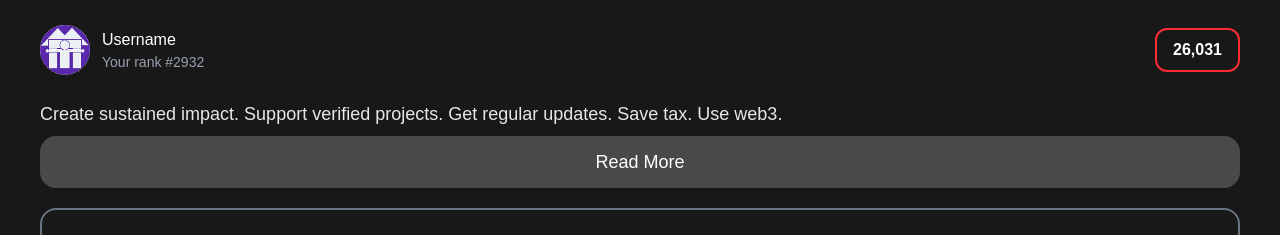
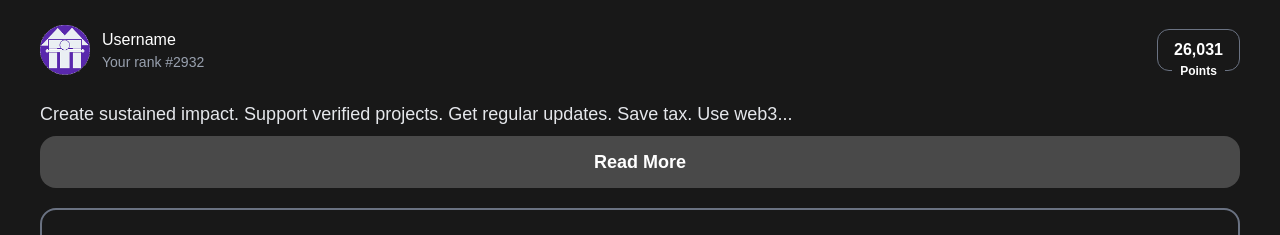
Before and after one commit to UserAlikhan/Telegram-mini-app-crypto, a Next.js app: page / in a window 1280 px wide. Shown: the top 235 px of the page. Built offline with nearby package versions, Linux system fonts and the light colour scheme.

Commit message:
design wrap up

```diff
--- a/app/buy/page.tsx
+++ b/app/buy/page.tsx
@@ -28,7 +28,7 @@ export default function BuyPage() {
                 />
 
                 <div className="h-6 flex items-center justify-center">
-                {error && <p className="text-white text-sm text-center">{error}</p>}
+                    {error && <p className="text-white text-sm text-center">{error}</p>}
                 </div>
 
                 <div className="flex flex-col w-full gap-5">
--- a/app/page.tsx
+++ b/app/page.tsx
@@ -2,6 +2,7 @@
 
 import LogoMPT from "@/assets/Logo-MPT.png";
 import ButtonFullWidth from "@/components/ui/ButtonFullWidth";
+import ButtonWithTextInTheBorder from "@/components/ui/ButtonWithTextInTheBorder";
 import HorizontalScroll from "@/components/ui/HorizontalScroll";
 import LogoWithTextAndButton from "@/components/ui/LogoWithTextAndButton";
 import ParameterButton from "@/components/ui/ParameterButton";
@@ -12,19 +13,32 @@ import { useState } from "react";
 export default function Home() {
   const horScrollParams = ["Holders leadersboard", "Latest transfers", "Top users", "Topoviy top"]
   const [activeParamID, setActiveParamID] = useState(0)
+  const [isExpanded, setIsExpanded] = useState(false)
+
   // TODO: Delete when have actual API implementation
   const users = ["User1", "User2", "User3", "User4", "User5", "User6", "User7", "User8", "User9", "User10"]
 
+  const shortText = "Create sustained impact. Support verified projects. Get regular updates. Save tax. Use web3..."
+  const fullText = "Create sustained impact through innovative blockchain technology. Support verified projects that are making a real difference in the world. Get regular updates on your investments and track your portfolio performance. Save on taxes with our advanced DeFi strategies. Use web3 to its full potential and be part of the future of finance. Join thousands of investors who are already benefiting from our platform."
+
   return (
     <div className="flex flex-col px-10 py-5 bg-[#181818] w-full h-full gap-5">
-      <LogoWithTextAndButton LogoImage={LogoMPT} firstText="Username" secondText="Your rank #2932" Button={<button className="bg-transparent border-red-500 border-2 rounded-xl text-md text-white px-4 py-2 font-bold">26,031</button>} />
+       <LogoWithTextAndButton
+         LogoImage={LogoMPT} firstText="Username" secondText="Your rank #2932"
+         Button={<ButtonWithTextInTheBorder text="26,031" textInTheBorder="Points"/>}
+       />
 
       {/* Text area */}
       <div className="flex flex-col w-full h-max gap-2">
         <p className="text-gray-200 text-lg">
-          Create sustained impact. Support verified projects. Get regular updates. Save tax. Use web3.
+          {isExpanded ? fullText : shortText}
         </p>
-        <ButtonFullWidth text="Read More" bgColor="bg-[#494949]" textColor="white" textSize="lg" />
+        <button
+          onClick={() => setIsExpanded(!isExpanded)}
+          className="w-full bg-[#494949] rounded-2xl border-0 font-bold text-white py-3 text-lg hover:bg-[#5a5a5a] transition-colors"
+        >
+          {isExpanded ? "Read Less" : "Read More"}
+        </button>
       </div>
 
       {/* Info card */}
--- /dev/null
+++ b/components/ui/ButtonWithTextInTheBorder.tsx
@@ -0,0 +1,15 @@
+type Props = {
+    text: string
+    textInTheBorder: string
+}
+
+export default function ButtonWithTextInTheBorder({ text, textInTheBorder }: Props) {
+    return (
+        <div className="bg-transparent border-gray-500 border-1 rounded-xl text-md text-white px-4 py-2 font-bold relative">
+            {text}
+            <div className="absolute -bottom-3 left-0 right-0 text-center">
+               <span className="bg-[#181818] text-white text-xs px-2">{textInTheBorder}</span>
+            </div>
+        </div>
+    )
+}
--- a/components/ui/Stepper.tsx
+++ b/components/ui/Stepper.tsx
@@ -26,7 +26,7 @@ export default function Stepper({ initialValue, min, max, step, amount, onAmount
 
     return (
         <div className=" flex flex-row justify-between items-center bg-gray-700 w-full px-15 py-2 rounded-2xl">
-            <button className="w-10 h-10 bg-gray-500 rounded-full" onClick={() => onAmountChange(amount - step)}>
+            <button className="w-10 h-10 bg-gray-400 rounded-full" onClick={() => onAmountChange(amount - step)}>
                 <p className="text-black text-2xl text-bold">-</p>
             </button>
 
@@ -47,7 +47,7 @@ export default function Stepper({ initialValue, min, max, step, amount, onAmount
                 min={0}
             />
 
-            <button className="w-10 h-10 bg-gray-500 rounded-full" onClick={() => onAmountChange(amount + step)}>
+            <button className="w-10 h-10 bg-gray-400 rounded-full" onClick={() => onAmountChange(amount + step)}>
                 <p className="text-black text-2xl text-bold">+</p>
             </button>
         </div>
```
